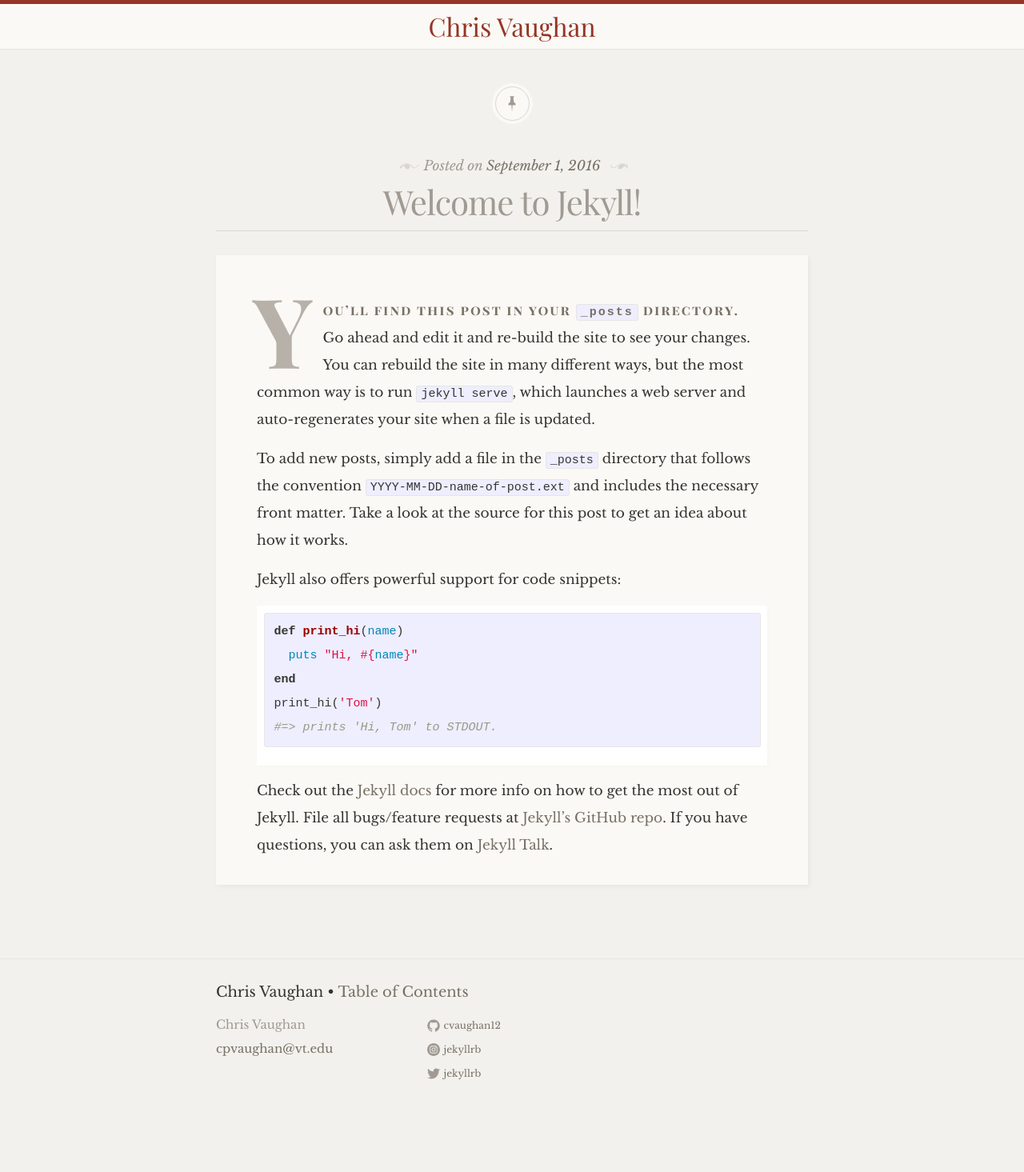
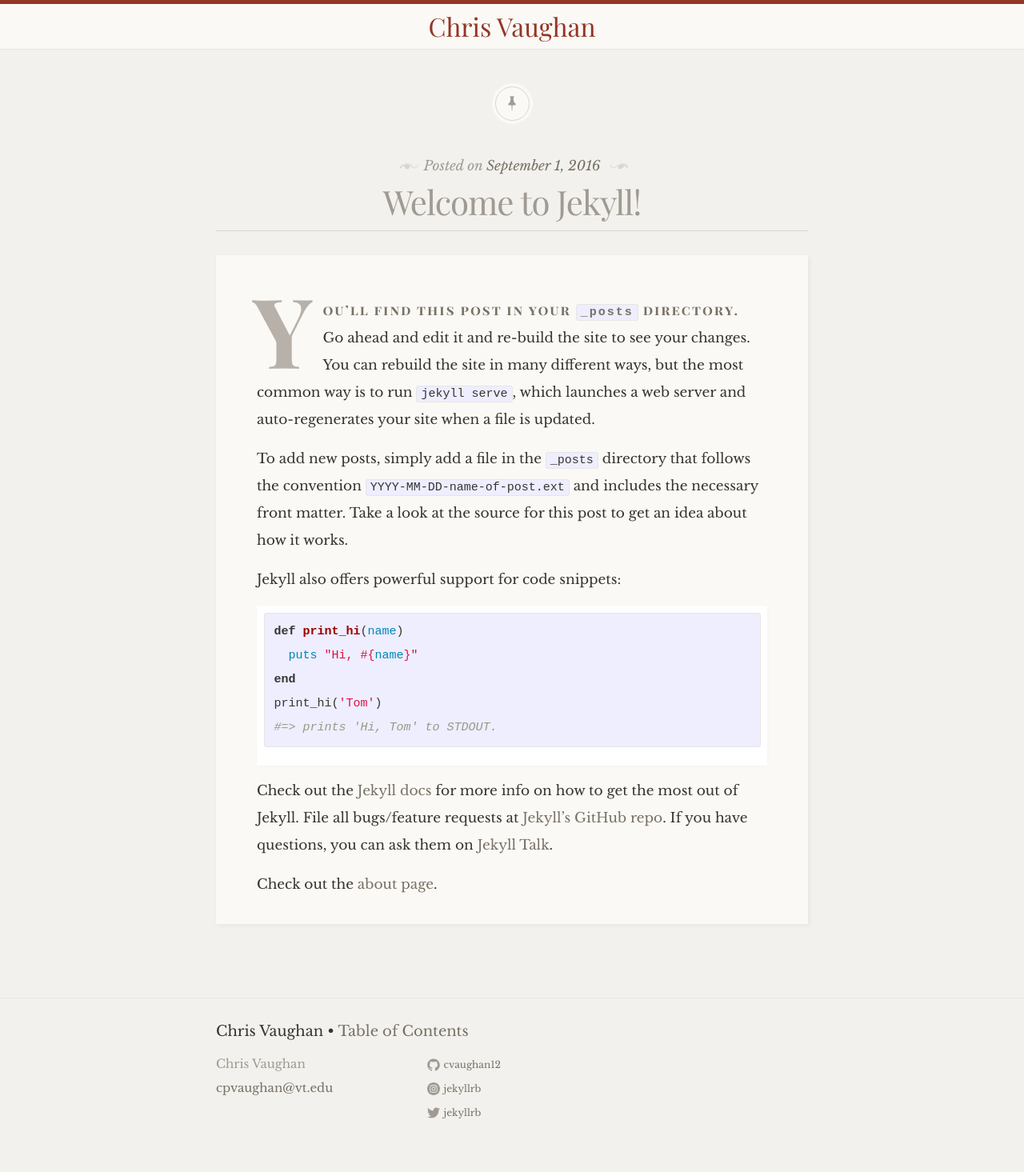
Before and after one commit to cvaughan12/cpvaughan7, a Jekyll site: the page built from _posts/2016-09-01-welcome-to-jekyll.markdown, in a window 1280 px wide. Shown: the whole page at 80% size. Built offline with Jekyll 4.4.1, drawn with Linux system fonts in a browser that asks for light colours; some web fonts are replaced; before the commit the page ends 1416 px from its top, so only the background shows below that.

Commit message:
Update 2016-09-01-welcome-to-jekyll.markdown
testing putting in link to about page

```diff
--- a/_posts/2016-09-01-welcome-to-jekyll.markdown
+++ b/_posts/2016-09-01-welcome-to-jekyll.markdown
@@ -22,3 +22,7 @@ Check out the [Jekyll docs][jekyll-docs] for more info on how to get the most ou
 [jekyll-docs]: http://jekyllrb.com/docs/home
 [jekyll-gh]:   https://github.com/jekyll/jekyll
 [jekyll-talk]: https://talk.jekyllrb.com/
+
+Check out the [about page] [jekyll-about].
+
+[jekyll-about]: https://cvaughan12.github.io/cpvaughan7/about/
```
